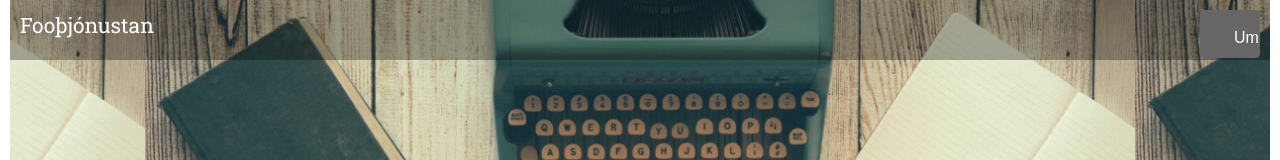
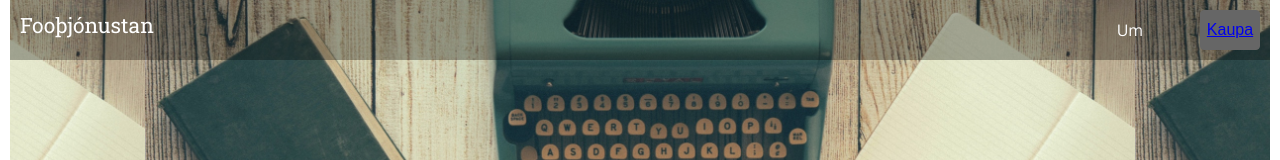
Before and after one commit to goidelify/vefforitun, a plain HTML site: page gogn/index.html in a window 1280 px wide. Shown: the top 160 px of the page. Drawn offline with nearby package versions, Linux system fonts and the light colour scheme.

Commit message:
aftur button

```diff
--- a/gogn/index.html
+++ b/gogn/index.html
@@ -14,7 +14,7 @@
       <header class="header">
         <p class="header__title col-2">Fooþjónustan</p>
         <button class="header__button button col-1">
-          <a href="kaupa.html"style="text-decoration:none>
+          <a href="kaupa.html">
           Kaupa
         </button>
         <a href="um.html" class="header__text col-1">
```
Also changed, not shown: gogn/um.html (+1 -1 lines).
